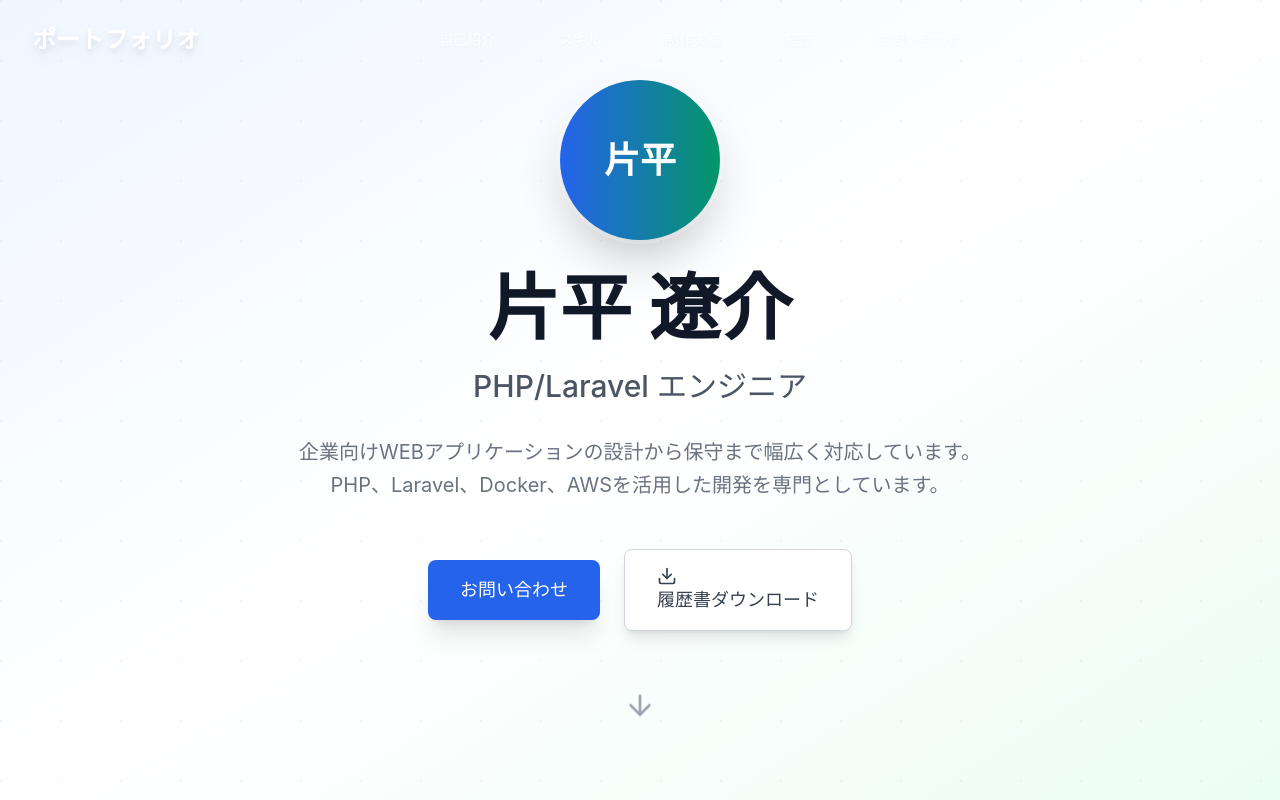
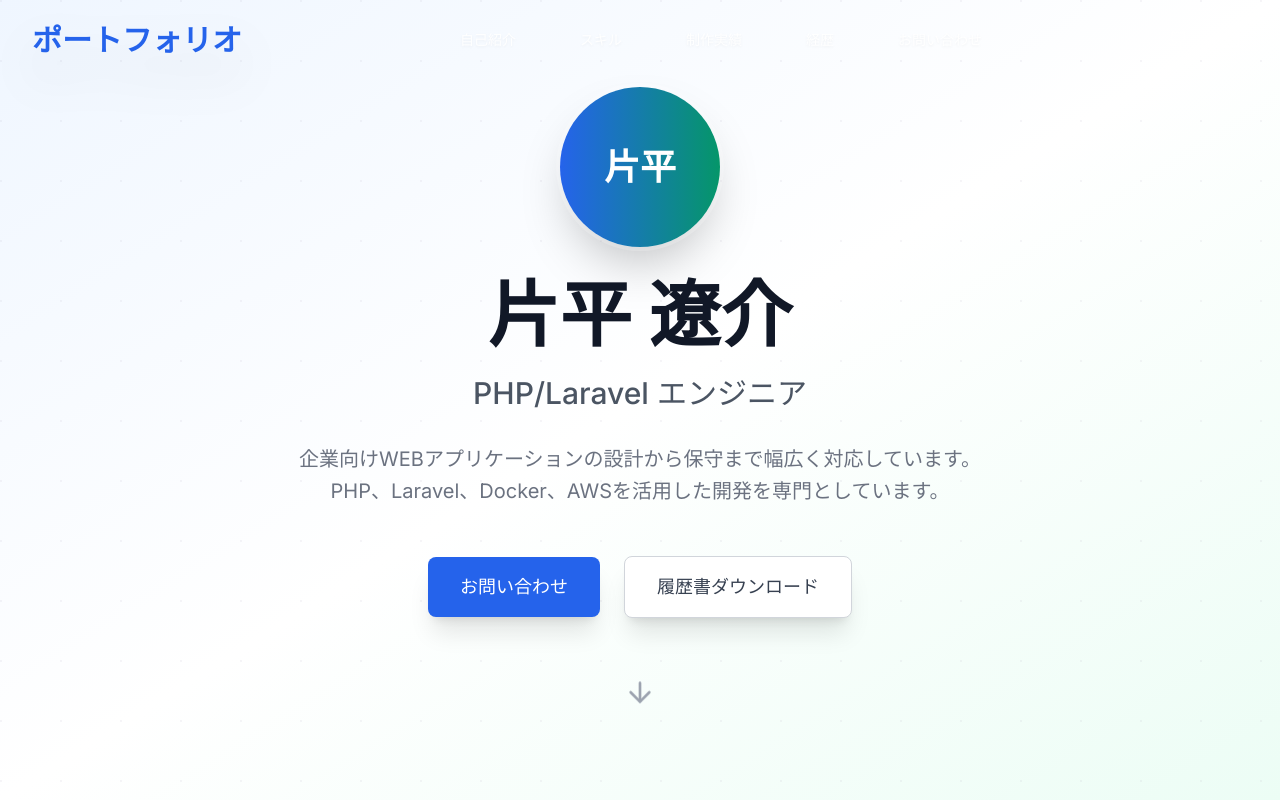
Before and after one commit to workkatahira/portfolio, a React (Vite) app: page / in a window 1280 px wide. Shown: the top 800 px of the page. Built offline with nearby package versions, Linux system fonts and the light colour scheme.

Commit message:
Update portfolio: Add fonts, improve design, add resume PDF, update footer navigation

```diff
--- a/index.html
+++ b/index.html
@@ -4,6 +4,9 @@
     <meta charset="UTF-8" />
     <link rel="icon" type="image/svg+xml" href="/vite.svg" />
     <meta name="viewport" content="width=device-width, initial-scale=1.0" />
+    <link rel="preconnect" href="https://fonts.googleapis.com">
+    <link rel="preconnect" href="https://fonts.gstatic.com" crossorigin>
+    <link href="https://fonts.googleapis.com/css2?family=Inter:wght@300;400;500;600;700;800;900&family=Noto+Sans+JP:wght@300;400;500;600;700;800;900&display=swap" rel="stylesheet">
     <meta name="description" content="片平遼介のポートフォリオサイト。PHP/Laravelエンジニアとしての経験、スキル、制作実績をご紹介します。" />
     <meta name="keywords" content="エンジニア,ポートフォリオ,PHP,Laravel,Docker,AWS,片平遼介" />
     <meta name="author" content="片平遼介" />
--- a/src/components/About.tsx
+++ b/src/components/About.tsx
@@ -31,7 +31,7 @@ const About = () => {
 
       <div className="container mx-auto px-4 sm:px-6 lg:px-8 relative z-10">
         <div className="text-center mb-20">
-          <h2 className="text-4xl sm:text-5xl font-bold text-gray-900 mb-6">自己紹介</h2>
+          <h2 className="text-4xl sm:text-5xl font-bold font-display text-gray-900 mb-6">自己紹介</h2>
           <div className="w-24 h-1 bg-gradient-to-r from-blue-600 to-emerald-600 mx-auto mb-8"></div>
           <p className="text-xl text-gray-600 max-w-3xl mx-auto leading-relaxed">
             新卒未経験からスタートし、ChatGPT搭載ロボットのテスト業務を通じてPHPを習得。現在は企業向け年金関連WebシステムのLaravel移行と新規サービス開発に従事しているエンジニアです。
--- a/src/components/Contact.tsx
+++ b/src/components/Contact.tsx
@@ -50,7 +50,7 @@ const Contact = () => {
     <section id="contact" className="py-20 bg-white">
       <div className="container mx-auto px-4 sm:px-6 lg:px-8">
         <div className="text-center mb-16">
-          <h2 className="text-3xl sm:text-4xl font-bold text-gray-900 mb-4">お問い合わせ</h2>
+          <h2 className="text-3xl sm:text-4xl font-bold font-display text-gray-900 mb-4">お問い合わせ</h2>
           <p className="text-lg text-gray-600 max-w-2xl mx-auto">
             次のプロジェクトについて話し合いませんか？一緒に機会を探求しましょう。
           </p>
--- a/src/components/Experience.tsx
+++ b/src/components/Experience.tsx
@@ -39,7 +39,7 @@ const Experience = () => {
     <section id="experience" className="py-20 bg-gray-50">
       <div className="container mx-auto px-4 sm:px-6 lg:px-8">
         <div className="text-center mb-16">
-          <h2 className="text-3xl sm:text-4xl font-bold text-gray-900 mb-4">職歴</h2>
+          <h2 className="text-3xl sm:text-4xl font-bold font-display text-gray-900 mb-4">職歴</h2>
           <p className="text-lg text-gray-600 max-w-2xl mx-auto">
             ソフトウェア開発・エンジニアリングにおける私の職業的な歩み
           </p>
--- a/src/components/Footer.tsx
+++ b/src/components/Footer.tsx
@@ -10,15 +10,17 @@ const Footer = () => {
             <p className="text-gray-400">一行のコードから未来を築く。</p>
           </div>
 
-          <div className="flex items-center text-gray-400">
-            <span>作成者 </span>
-            <Heart size={16} className="mx-1 text-red-500" fill="currentColor" />
-            <span> 田中太郎</span>
+          <div className="flex flex-wrap gap-6 text-gray-400">
+            <a href="#about" className="hover:text-white transition-colors">自己紹介</a>
+            <a href="#skills" className="hover:text-white transition-colors">スキル</a>
+            <a href="#projects" className="hover:text-white transition-colors">制作実績</a>
+            <a href="#experience" className="hover:text-white transition-colors">職歴</a>
+            <a href="#contact" className="hover:text-white transition-colors">お問い合わせ</a>
           </div>
         </div>
 
         <div className="border-t border-gray-800 mt-8 pt-8 text-center text-gray-400">
-          <p>&copy; {new Date().getFullYear()} 田中太郎. All rights reserved.</p>
+          <p>&copy; {new Date().getFullYear()} 片平遼介. All rights reserved.</p>
         </div>
       </div>
     </footer>
--- a/src/components/Header.tsx
+++ b/src/components/Header.tsx
@@ -28,8 +28,10 @@ const Header = () => {
       <nav className="container mx-auto px-4 sm:px-6 lg:px-8">
         <div className="flex items-center justify-between h-20">
           <div className="flex-shrink-0">
-            <h1 className={`text-2xl font-bold transition-colors duration-300 ${
-              isScrolled ? 'text-gray-900' : 'text-white drop-shadow-lg'
+            <h1 className={`text-3xl font-bold font-display transition-all duration-300 ${
+              isScrolled
+                ? 'text-blue-600'
+                : 'text-blue-600 drop-shadow-2xl'
             }`}>
               ポートフォリオ
             </h1>
--- a/src/components/Hero.tsx
+++ b/src/components/Hero.tsx
@@ -20,10 +20,10 @@ const Hero = () => {
             </div>
 
             {/* Name and title */}
-            <h1 className="text-5xl sm:text-6xl lg:text-7xl font-bold text-gray-900 mb-6 leading-tight">
+            <h1 className="text-5xl sm:text-6xl lg:text-7xl font-bold font-display text-gray-900 mb-6 leading-tight">
               片平 遼介
             </h1>
-            <p className="text-2xl sm:text-3xl text-gray-600 mb-8 font-medium">
+            <p className="text-2xl sm:text-3xl text-gray-600 mb-8 font-medium font-sans">
               PHP/Laravel エンジニア
             </p>
             <p className="text-xl text-gray-500 max-w-3xl mx-auto mb-12 leading-relaxed">
@@ -42,10 +42,11 @@ const Hero = () => {
               お問い合わせ
             </a>
             <a
-              href="#"
-              className="btn-secondary text-lg px-8 py-4 shadow-lg hover:shadow-xl transform hover:-translate-y-1 transition-all duration-300"
+              href="/portfolio/resume.pdf"
+              target="_blank"
+              rel="noopener noreferrer"
+              className="btn-secondary text-lg px-8 py-4 shadow-xl hover:shadow-2xl transform hover:-translate-y-1 transition-all duration-300"
             >
-              <Download size={20} className="mr-2" />
               履歴書ダウンロード
             </a>
           </div>
--- a/src/components/Projects.tsx
+++ b/src/components/Projects.tsx
@@ -16,7 +16,7 @@ const Projects = () => {
     <section id="projects" className="py-20 bg-white">
       <div className="container mx-auto px-4 sm:px-6 lg:px-8">
         <div className="text-center mb-16">
-          <h2 className="text-3xl sm:text-4xl font-bold text-gray-900 mb-4">制作実績</h2>
+          <h2 className="text-3xl sm:text-4xl font-bold font-display text-gray-900 mb-4">制作実績</h2>
           <p className="text-lg text-gray-600 max-w-2xl mx-auto">
             現在制作中のプロジェクトと今後の予定
           </p>
--- a/src/components/Skills.tsx
+++ b/src/components/Skills.tsx
@@ -35,7 +35,7 @@ const Skills = () => {
     <section id="skills" className="py-20 bg-gray-50">
       <div className="container mx-auto px-4 sm:px-6 lg:px-8">
         <div className="text-center mb-16">
-          <h2 className="text-3xl sm:text-4xl font-bold text-gray-900 mb-4">スキル・専門知識</h2>
+          <h2 className="text-3xl sm:text-4xl font-bold font-display text-gray-900 mb-4">スキル・専門知識</h2>
           <p className="text-lg text-gray-600 max-w-2xl mx-auto">
             技術スキルと習熟度の包括的な概要
           </p>
--- a/tailwind.config.js
+++ b/tailwind.config.js
@@ -21,7 +21,8 @@ export default {
         },
       },
       fontFamily: {
-        sans: ['Inter', 'Hiragino Sans', 'ヒラギノ角ゴシック', 'Yu Gothic', 'メイリオ', 'Meiryo', 'system-ui', 'sans-serif'],
+        sans: ['Inter', 'Noto Sans JP', 'Hiragino Sans', 'ヒラギノ角ゴシック', 'Yu Gothic', 'メイリオ', 'Meiryo', 'system-ui', 'sans-serif'],
+        display: ['Inter', 'Noto Sans JP', 'Hiragino Sans', 'ヒラギノ角ゴシック', 'Yu Gothic', 'メイリオ', 'Meiryo', 'system-ui', 'sans-serif'],
       },
     },
   },
```
Also changed, not shown: 2 other files (tests, documents, lock files or other folders).
